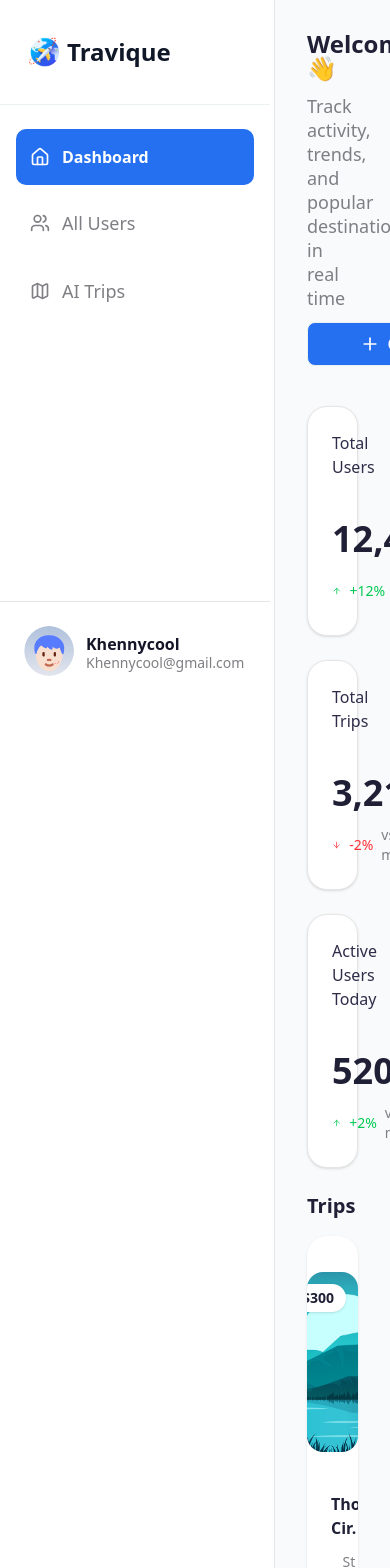
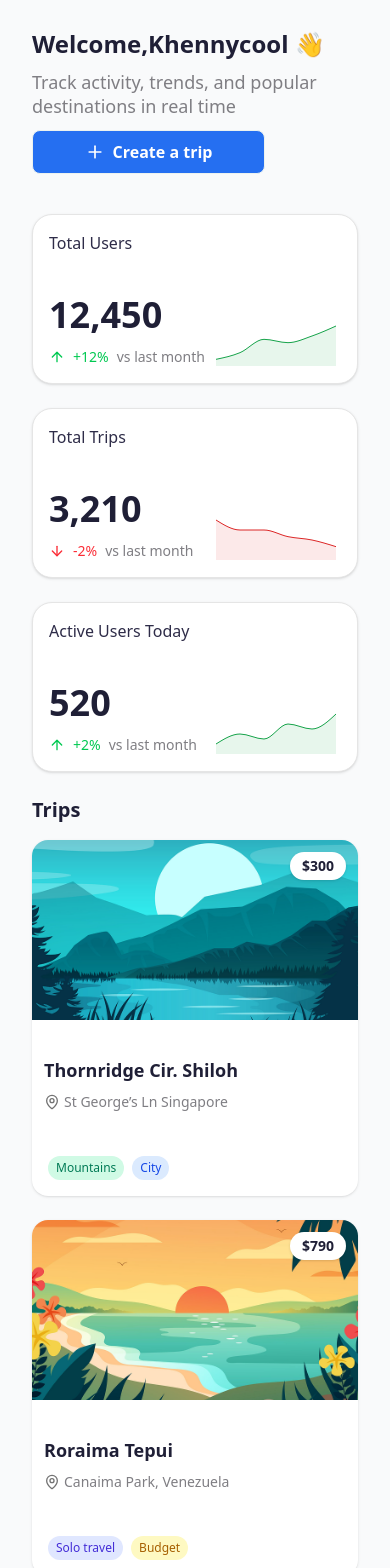
Before and after one commit to Kolawole-kehinde/Travique, a Next.js app: page /dashboard in a window 390 px wide. Shown: the top 1568 px of the page. Built offline with nearby package versions, Linux system fonts and the light colour scheme.

Commit message:
feat: made Trisection responsive

```diff
--- a/app/(dashboard)/layout.tsx
+++ b/app/(dashboard)/layout.tsx
@@ -1,12 +1,11 @@
-
 import Sidebar from "@/features/dashboard/Sidebar";
 import type { ReactNode } from "react";
 
 export default function DashboardLayout({ children }: { children: ReactNode }) {
   return (
     <div className="flex min-h-screen bg-gray-50 text-gray-900">
-      {/* Sidebar */}
-      <div className="w-[275px] border-r border-gray-200 bg-white">
+      {/* Sidebar (hidden on mobile) */}
+      <div className="hidden lg:block w-[275px] border-r border-gray-200 bg-white">
         <Sidebar />
       </div>
 
--- a/components/ui/card.tsx
+++ b/components/ui/card.tsx
@@ -7,7 +7,7 @@ function Card({ className, ...props }: React.ComponentProps<"div">) {
     <div
       data-slot="card"
       className={cn(
-        "bg-card text-card-foreground flex flex-col gap-6 rounded-xl border py-6 shadow-sm",
+        "bg-card text-card-foreground flex flex-col gap-6 rounded-xl border shadow-sm",
         className
       )}
       {...props}
@@ -20,7 +20,7 @@ function CardHeader({ className, ...props }: React.ComponentProps<"div">) {
     <div
       data-slot="card-header"
       className={cn(
-        "@container/card-header grid auto-rows-min grid-rows-[auto_auto] items-start gap-2 px-6 has-data-[slot=card-action]:grid-cols-[1fr_auto] [.border-b]:pb-6",
+        "@container/card-header grid auto-rows-min grid-rows-[auto_auto] items-start gap-2 has-data-[slot=card-action]:grid-cols-[1fr_auto] [.border-b]:pb-6",
         className
       )}
       {...props}
@@ -65,7 +65,7 @@ function CardContent({ className, ...props }: React.ComponentProps<"div">) {
   return (
     <div
       data-slot="card-content"
-      className={cn("px-6", className)}
+      className={cn("", className)}
       {...props}
     />
   )
--- /dev/null
+++ b/contants/trips.ts
@@ -0,0 +1,34 @@
+export const trips = [
+    {
+        id: 1,
+        title: "Thornridge Cir. Shiloh",
+        location: "St George’s Ln Singapore",
+        price: "$300",
+        image: "/images/trip1.png",
+        tags: ["Mountains", "City"],
+    },
+    {
+        id: 2,
+        title: "Roraima Tepui",
+        location: "Canaima Park, Venezuela",
+        price: "$790",
+        image: "/images/trip2.png",
+        tags: ["Solo travel", "Budget"],
+    },
+    {
+        id: 3,
+        title: "Socotra Island",
+        location: "Yemen",
+        price: "$870",
+        image: "/images/trip3.png",
+        tags: ["Luxury", "Beach"],
+    },
+    {
+        id: 4,
+        title: "San Lake Baikal",
+        location: "Siberia, Russia",
+        price: "$604",
+        image: "/images/trip 4.png",
+        tags: ["Sports", "Adventurous"],
+    },
+];
--- a/features/dashboard/DashboardStats.tsx
+++ b/features/dashboard/DashboardStats.tsx
@@ -64,7 +64,7 @@ const DashboardStats = () => {
       {stats.map((item) => (
         <Card
           key={item.title}
-          className="w-full shadow-sm flex flex-col rounded-[20px]"
+          className="w-full shadow-sm flex flex-col rounded-[20px] p-4"
         >
           <CardHeader className="pb-2">
             <CardTitle className="font-medium text-base leading-6 text-[#2E2C48]">
@@ -100,7 +100,7 @@ const DashboardStats = () => {
               </div>
 
               {/* Right Section (Chart) */}
-              <div className="w-[180px] h-[50px] -mb-1">
+              <div className="w-[130px] lg:w-[170px] h-[50px] -mb-1">
                 <ResponsiveContainer width="100%" height="100%">
                   <AreaChart data={item.data}>
                     <Area
--- a/features/dashboard/Sidebar.tsx
+++ b/features/dashboard/Sidebar.tsx
@@ -14,7 +14,7 @@ const links = [
 const Sidebar = () => {
   const pathname = usePathname();
   return (
-    <aside className='w-[270px] fixed'>
+    <aside className='w-[270px] fixed '>
       <div className='flex items-center gap-2 py-9 px-[29px] border-b border-[#ECF2EF]'>
         <Image
           src="/images/logo.png"
--- a/features/dashboard/TripsSection.tsx
+++ b/features/dashboard/TripsSection.tsx
@@ -5,41 +5,9 @@ import { Badge } from "@/components/ui/badge";
 import { MapPin } from "lucide-react";
 import Image from "next/image";
 import clsx from "clsx";
+import { trips } from "@/contants/trips";
 
-const trips = [
-    {
-        id: 1,
-        title: "Thornridge Cir. Shiloh",
-        location: "St George’s Ln Singapore",
-        price: "$300",
-        image: "/images/trip1.png",
-        tags: ["Mountains", "City"],
-    },
-    {
-        id: 2,
-        title: "Roraima Tepui",
-        location: "Canaima Park, Venezuela",
-        price: "$790",
-        image: "/images/trip2.png",
-        tags: ["Solo travel", "Budget"],
-    },
-    {
-        id: 3,
-        title: "Socotra Island",
-        location: "Yemen",
-        price: "$870",
-        image: "/images/trip3.png",
-        tags: ["Luxury", "Beach"],
-    },
-    {
-        id: 4,
-        title: "San Lake Baikal",
-        location: "Siberia, Russia",
-        price: "$604",
-        image: "/images/trip 4.png",
-        tags: ["Sports", "Adventurous"],
-    },
-];
+
 
 // Define tag color map
 const tagColors: Record<string, string> = {
@@ -56,16 +24,16 @@ const tagColors: Record<string, string> = {
 export default function TripsSection() {
     return (
         <section className="space-y-4">
-            <h2 className="text-xl font-semibold text-[#1F1F36]">Trips</h2>
+            <h2 className="text-xl font-semibold text-[#1F1F36] leading-7">Trips</h2>
 
             <div className="grid grid-cols-1 sm:grid-cols-2 lg:grid-cols-4 gap-6">
                 {trips.map((trip) => (
                     <Card
                         key={trip.id}
-                        className="w-full lg:w-[256px] rounded-[20px] overflow-hidden border-0 shadow-sm hover:shadow-md transition-all duration-200"
+                        className="w-full lg:w-[256px] rounded-2xl overflow-hidden border-0 shadow-sm hover:shadow-md transition-all duration-200"
                     >
                         {/* Image section */}
-                        <div className="relative h-[180px] w-full mt-3 overflow-hidden rounded-2xl">
+                        <div className="relative h-[180px] w-full overflow-hidden">
                             <Image
                                 src={trip.image}
                                 alt={trip.title}
@@ -77,22 +45,22 @@ export default function TripsSection() {
                             </div>
                         </div>
 
-                        <CardHeader className="pt-4 pb-1">
-                            <h3 className="text-base font-semibold text-[#1F1F36]">
+                        <CardHeader className="pt-4 pb-1 px-3">
+                            <h3 className="text-lg leading-5 font-semibold text-[#1F1F36]">
                                 {trip.title}
                             </h3>
                             <div className="flex items-center gap-1 text-sm text-[#7F7E83] mt-1">
-                                <MapPin className="w-4 h-4 text-muted-foreground" />
-                                <span>{trip.location}</span>
+                                <MapPin className="size-4 text-muted-foreground" />
+                                <span className="text-sm leading-5 text-[#7F7E83]">{trip.location}</span>
                             </div>
                         </CardHeader>
 
-                        <CardContent className="flex flex-wrap gap-2 pt-1 pb-4">
+                        <CardContent className="flex flex-wrap gap-2 pt-1 p-4">
                             {trip.tags.map((tag) => (
                                 <Badge
                                     key={tag}
                                     className={clsx(
-                                        "rounded-full text-xs font-medium px-3 py-1 border-0",
+                                        "rounded-full text-xs font-medium py-1 border-0",
                                         tagColors[tag] || "bg-gray-100 text-gray-700"
                                     )}
                                 >
```
